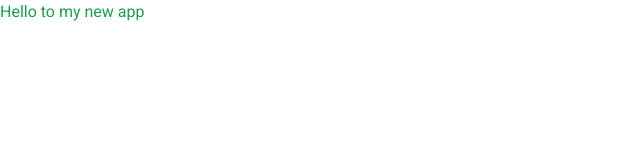
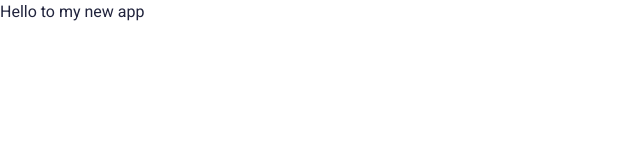
Before and after one commit to krasnoff/my-personal-web-app, a Next.js app: page / in a window 1280 px wide. Shown: the top 160 px of the page, without its empty margins (0-640 px from the left). Built offline with nearby package versions, Linux system fonts and the light colour scheme.

Commit message:
add custom colors

```diff
--- a/app/globals.scss
+++ b/app/globals.scss
@@ -2,14 +2,6 @@
 @tailwind components;
 @tailwind utilities;
 
-:root {
-  background: white;
-}
-
-body {
-  background: white;
-}
-
 @layer utilities {
 
 }
--- a/app/page.tsx
+++ b/app/page.tsx
@@ -2,7 +2,7 @@
 
 export default function Home() {
   return (
-    <h1 className="text-green-600">
+    <h1 className="text-dark">
       Hello to my new app
     </h1>
   );
--- a/tailwind.config.ts
+++ b/tailwind.config.ts
@@ -11,9 +11,12 @@ const config: Config = {
       fontFamily: {
         sans: ['var(--font-heebo)']
       },
-      backgroundImage: {
-
-      },
+      colors: {
+        primary: '#FF6464',
+        secondary: '#00A8CC',
+        dark: '#21243D',
+        light: '#8695A4'
+      }
     },
   },
   plugins: [],
```
